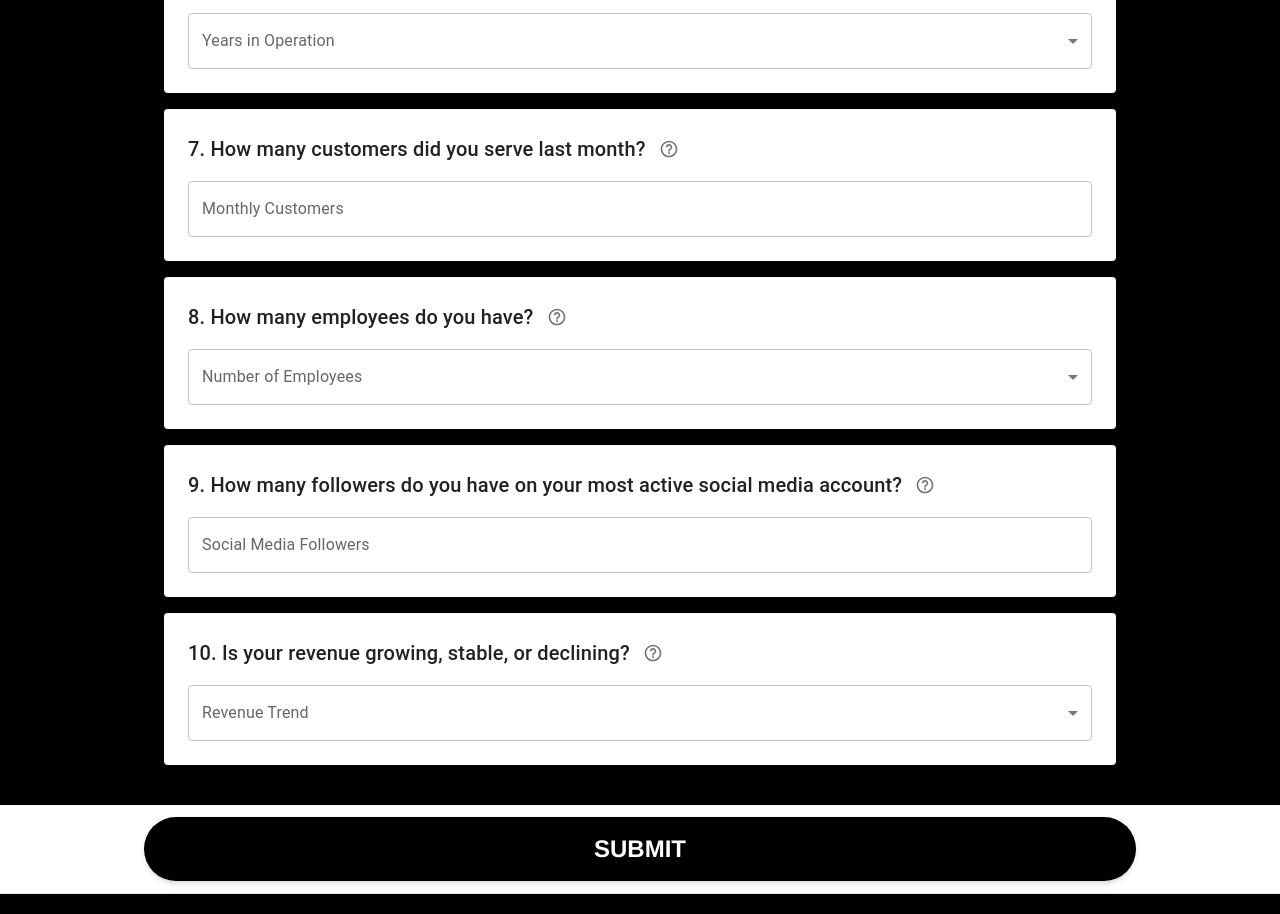
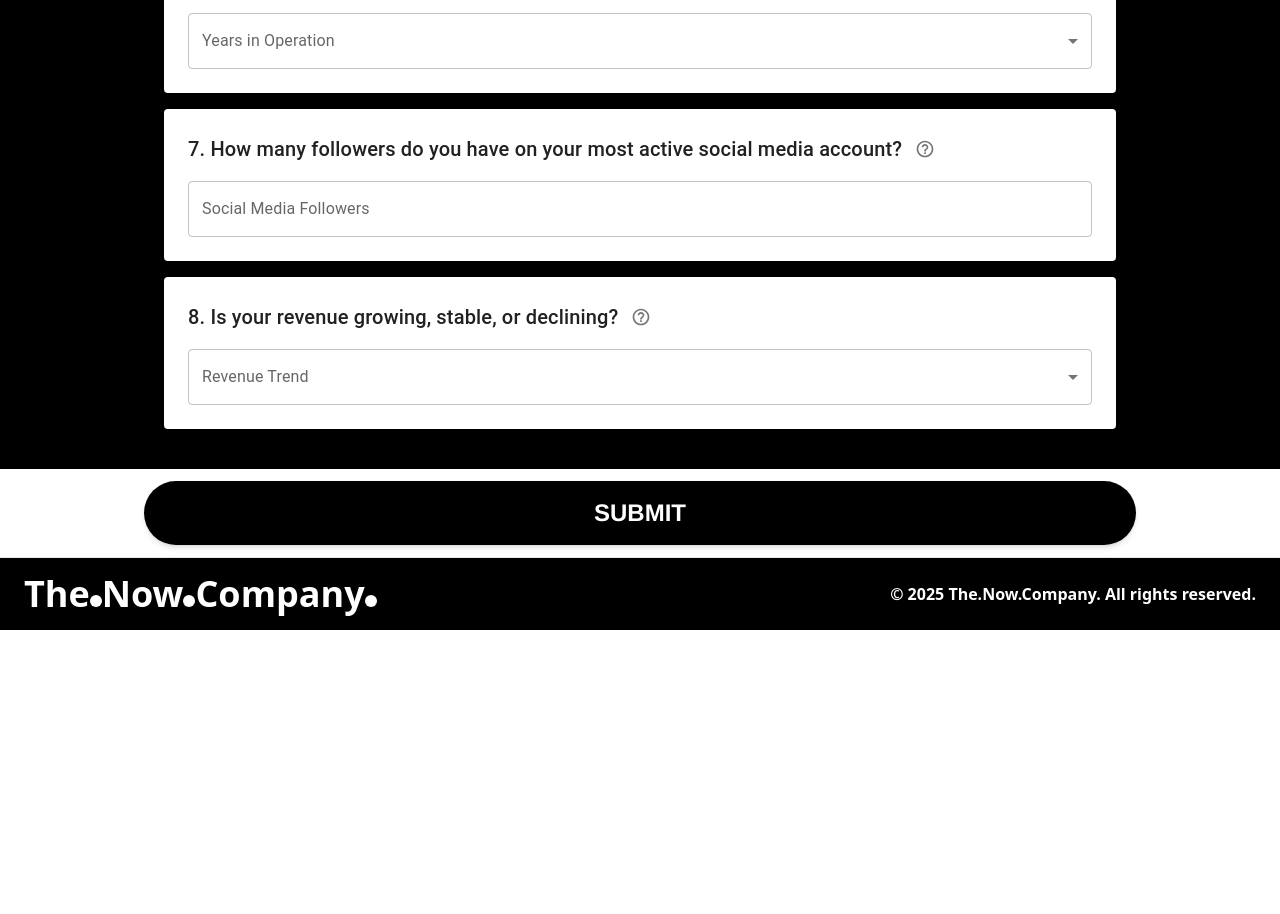
Before and after one commit to remote-cto/now-tnv, a Next.js app: page /valuation in a window 1280 px wide. Shown: the part 2080-2994 px from the top of the page. After the commit the page ends 2710 px from the top, so only its background shows below. Built offline with nearby package versions, Linux system fonts and the light colour scheme.

Commit message:
remove unrequired questions

```diff
--- a/app/valuation/page.tsx
+++ b/app/valuation/page.tsx
@@ -91,8 +91,8 @@ interface FormData {
   assets: string;
   liabilities: string;
   yearsInOperation: string;
-  monthlyCustomers: string;
-  employees: string;
+  // monthlyCustomers: string;
+  // employees: string;
   socialFollowers: string;
   revenueTrend: string;
 }
@@ -138,8 +138,8 @@ const BusinessValuationForm: React.FC = () => {
     assets: "",
     liabilities: "",
     yearsInOperation: "",
-    monthlyCustomers: "",
-    employees: "",
+    // monthlyCustomers: "",
+    // employees: "",
     socialFollowers: "",
     revenueTrend: "",
   };
@@ -304,7 +304,7 @@ const BusinessValuationForm: React.FC = () => {
         "5–10 years",
         "10+ years",
       ],
-      employeeOptions: ["None", "1–5", "6–10", "11–50", "51+"],
+      // employeeOptions: ["None", "1–5", "6–10", "11–50", "51+"],
       trendOptions: ["Growing", "Stable", "Declining"],
     }),
     []
@@ -480,7 +480,7 @@ const BusinessValuationForm: React.FC = () => {
               </FormControl>
             </QuestionCard>
 
-            <QuestionCard
+            {/* <QuestionCard
               number={7}
               question="How many customers did you serve last month?"
               explanation="If you don't track this, estimate the number of individual customers or orders you handled in the last month."
@@ -496,9 +496,9 @@ const BusinessValuationForm: React.FC = () => {
                   pattern: "\\d*",
                 }}
               />
-            </QuestionCard>
+            </QuestionCard> */}
 
-            <QuestionCard
+            {/* <QuestionCard
               number={8}
               question="How many employees do you have?"
               explanation="Include all part-time and full-time employees. If you're a solo business, select 'None'."
@@ -517,10 +517,11 @@ const BusinessValuationForm: React.FC = () => {
                   ))}
                 </Select>
               </FormControl>
-            </QuestionCard>
+            </QuestionCard> */}
+
 
             <QuestionCard
-              number={9}
+              number={7}
               question="How many followers do you have on your most active social media account?"
               explanation="Enter the number of followers on the platform where your business is most active, like Instagram, Twitter, or LinkedIn."
             >
@@ -538,7 +539,7 @@ const BusinessValuationForm: React.FC = () => {
             </QuestionCard>
 
             <QuestionCard
-              number={10}
+              number={8}
               question="Is your revenue growing, stable, or declining?"
               explanation="Pick the trend that best describes your revenue over the last 12 months."
             >
```
